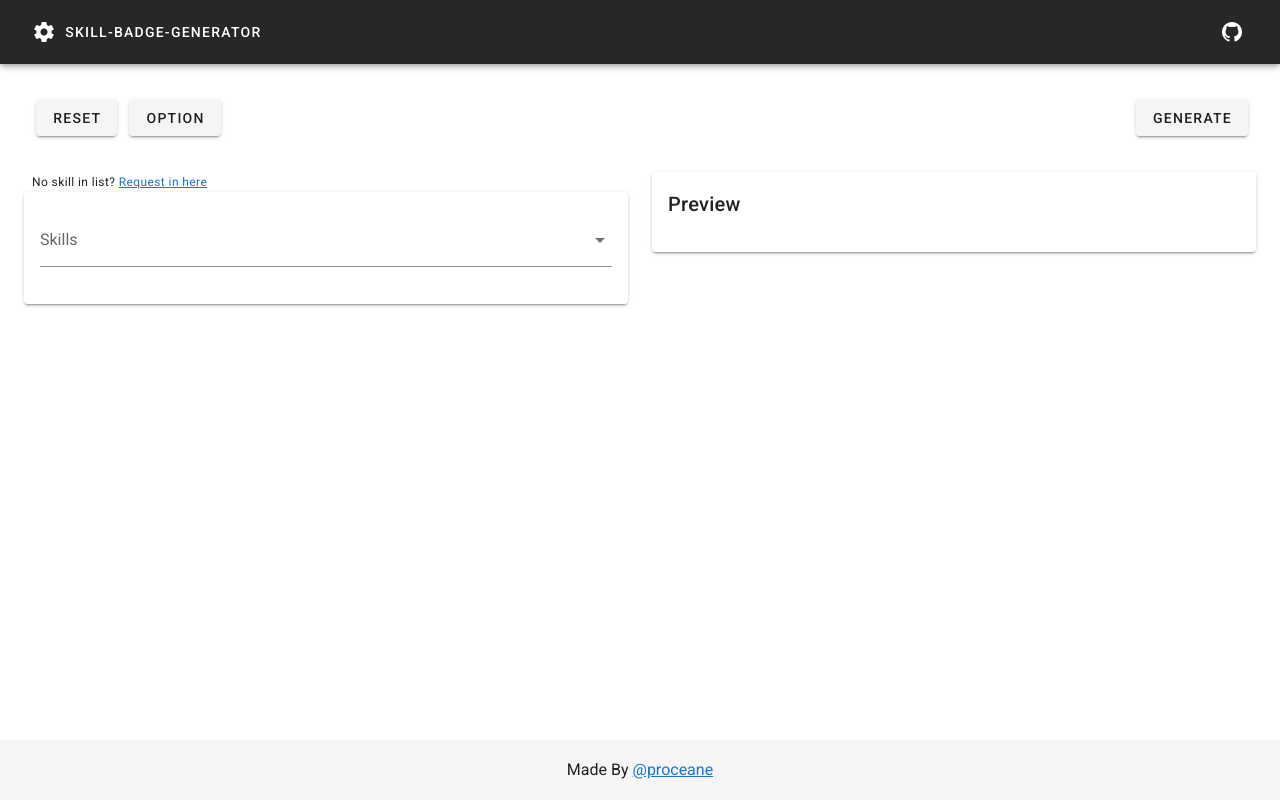
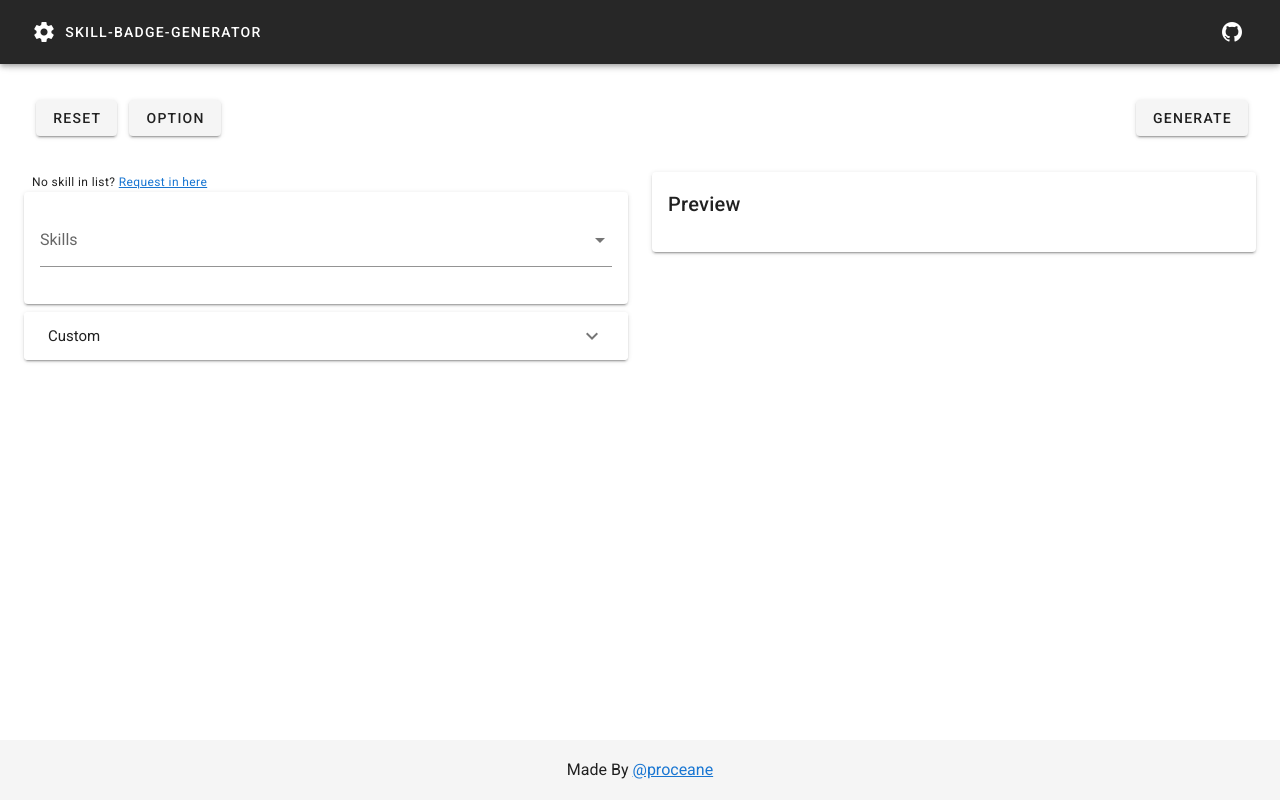
Before and after one commit to proceane/skill-badge-generator, a Vue app: page / in a window 1280 px wide. Built offline with nearby package versions, Linux system fonts and the light colour scheme.

Commit message:
add custom area

```diff
--- /dev/null
+++ b/src/components/CustomArea.vue
@@ -0,0 +1,41 @@
+<template>
+    <v-expansion-panels class="mt-2">
+      <v-expansion-panel>
+        <v-expansion-panel-header>
+          Custom
+        </v-expansion-panel-header>
+        <v-expansion-panel-content>
+          <v-row>
+            <v-col cols="12" md="4" lg="4">
+              <v-text-field
+                label="name"
+              ></v-text-field>
+            </v-col>
+            <v-col cols="12" md="4" lg="4">
+              <v-text-field
+                label="logo"
+              ></v-text-field>
+            </v-col>
+            <v-col cols="12" md="4" lg="4">
+              <BadgeColorSelect/>
+            </v-col>
+          </v-row>
+        </v-expansion-panel-content>
+      </v-expansion-panel>
+    </v-expansion-panels>
+</template>
+
+<script>
+import BadgeColorSelect from '../components/selects/BadgeColorSelect';
+
+export default {
+  name: "CustomArea",
+  components: {
+    BadgeColorSelect,
+  },
+  data: () => ({
+    color: '#FFFFFF',
+  }),
+
+}
+</script>
--- a/src/layout/MainLayout.vue
+++ b/src/layout/MainLayout.vue
@@ -21,6 +21,7 @@
           @sendSkillList="sendSkillList"
           ref="selectArea"
         />
+        <CustomArea/>
       </v-col>
       <v-col cols="12" lg="6" md="6">
         <PreviewArea
@@ -36,6 +37,7 @@
 import ButtonArea from '../components/ButtonArea';
 import SelectArea from '../components/SelectArea';
 import PreviewArea from '../components/PreviewArea';
+import CustomArea from '../components/CustomArea';
 
 import listToHtml from '../function/convertListToHtml';
 import listToMarkdown from '../function/convertListToMarkdown';
@@ -46,6 +48,7 @@ export default {
     ButtonArea,
     SelectArea,
     PreviewArea,
+    CustomArea,
   },
   data: () => ({
     allHtmlSkillList: null,
```
